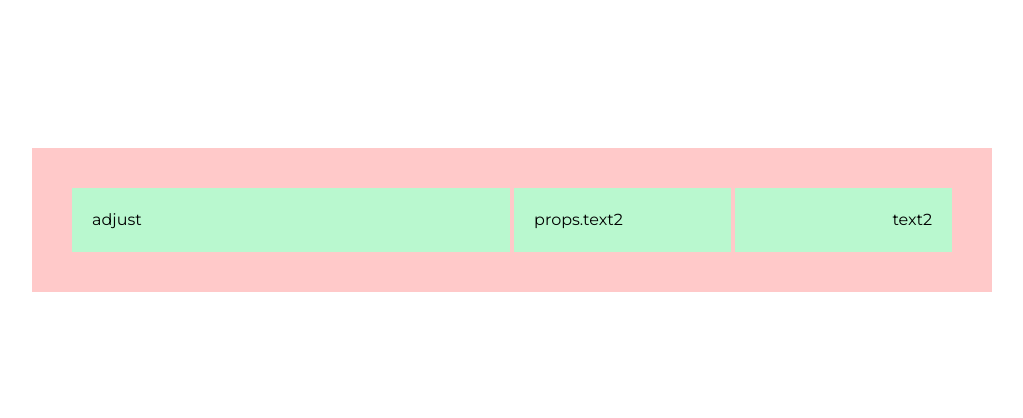
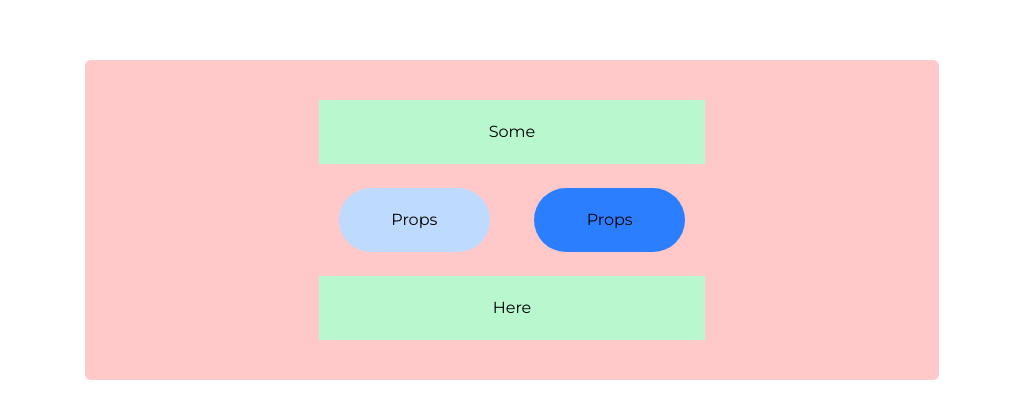
Before and after one commit to acm-ucr/mock-trial-website, a Next.js app: page / in a window 1280 px wide. Shown: the part 180-598 px from the top of the page, without its empty margins (128-1151 px from the left). Built offline with nearby package versions, Linux system fonts and the light colour scheme.

Commit message:
Finished example component

```diff
--- a/src/app/page.tsx
+++ b/src/app/page.tsx
@@ -3,7 +3,7 @@ import Example from "@/components/Example";
 const Home = () => {
   return (
     <div className="flex h-screen w-screen items-center justify-center">
-      <Example text1="adjust" text2="text2" text3="these" />
+      <Example text1="Some" text2="Props" text3="Here" />
     </div>
   );
 };
--- a/src/components/Example.tsx
+++ b/src/components/Example.tsx
@@ -1,12 +1,17 @@
 const Example = (props: { text1: string; text2: string; text3: string }) => {
   return (
-    <div className="flex w-3/4 items-center gap-1 bg-red-200 p-10">
-      <div className="w-1/2 bg-green-200 p-5 text-left">{props.text1}</div>
-      <div className="flex w-1/2 flex-row gap-1">
-        <div className="w-full bg-green-200 p-5 text-left">props.text2</div>
-        <div className="w-full bg-green-200 p-5 text-right">{props.text2}</div>
+    <div className="flex w-2/3 flex-col items-center gap-1 rounded-md bg-red-200 p-10">
+      <div className="w-1/2 bg-green-200 p-5 text-center">{props.text1}</div>
+      <div className="flex w-1/2 flex-row items-center justify-center gap-1">
+        <div className="m-5 w-full rounded-full bg-blue-200 p-5 text-center">
+          {props.text2}
+        </div>
+        <div className="m-5 w-full rounded-full bg-blue-500 p-5 text-center">
+          {props.text2}
+        </div>
       </div>
       {/* Hint: Add another box/div here similarly to line 4 */}
+      <div className="w-1/2 bg-green-200 p-5 text-center">{props.text3}</div>
     </div>
   );
 };
```
Also changed, not shown: 1 other file (tests, documents, lock files or other folders).
